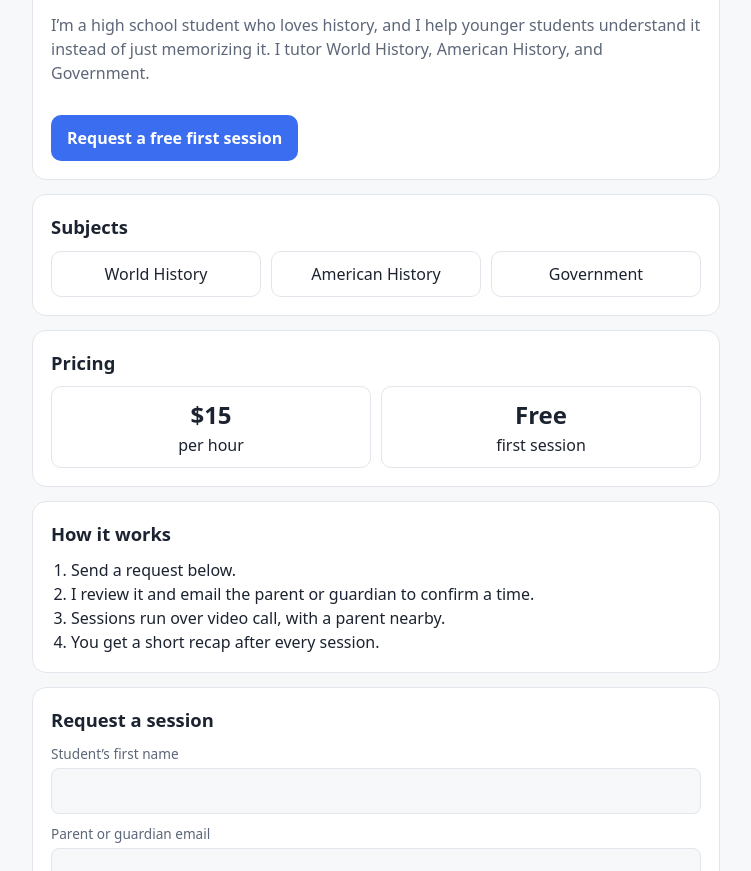
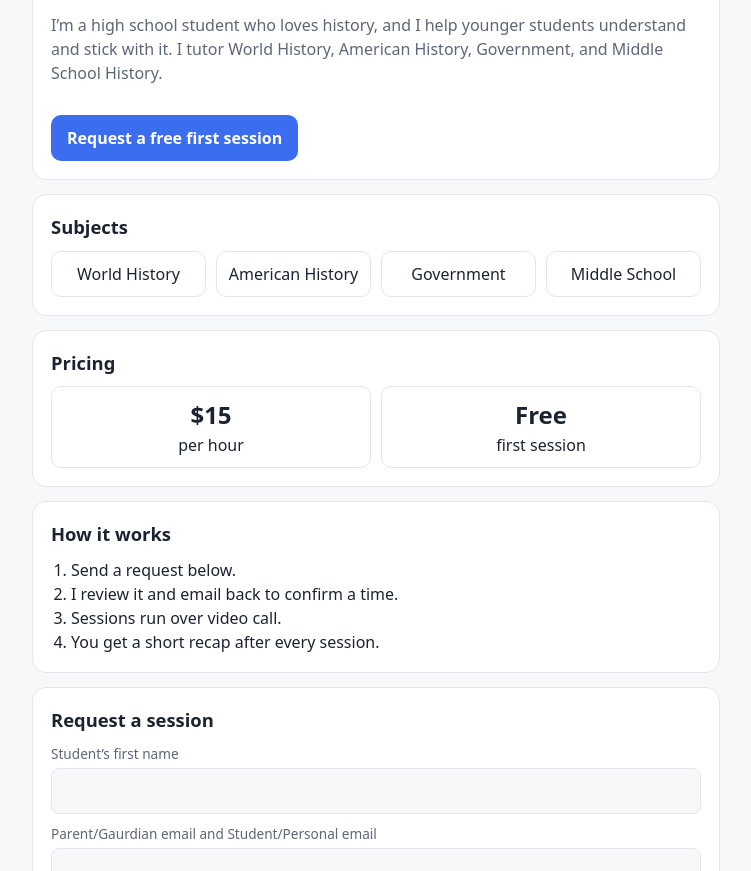
Before and after one commit to nosyarG-Hist/Grayson-s-History-Tutoring, a plain HTML site: page index.html in a window 1280 px wide. Shown: the part 81-952 px from the top of the page, without its empty margins (264-1015 px from the left). Drawn offline with nearby package versions, Linux system fonts and the light colour scheme.

Commit message:
Update index.html

```diff
--- a/index.html
+++ b/index.html
@@ -3,7 +3,7 @@
 <head>
 <meta charset="utf-8">
 <meta name="viewport" content="width=device-width, initial-scale=1">
-<title>Grayson’s History Tutoring</title>
+<title>Grayson's History Tutoring</title>
 <style>
 :root{--bg:#f7f8fa;--card:#fff;--text:#1c2330;--muted:#5d6778;--line:#e2e6ec;--accent:#3b6df0;--accent-t:#fff;--ok:#1d8a4e;--bad:#c0392b}
 @media (prefers-color-scheme:dark){:root{--bg:#10141c;--card:#181e29;--text:#e8ecf3;--muted:#9aa5b8;--line:#2a3242;--accent:#6c93ff;--accent-t:#0b1020;--ok:#4cc27f;--bad:#ff7b6b}}
@@ -48,12 +48,12 @@ input,select,textarea{width:100%;padding:10px;border:1px solid var(--line);borde
 <div class="card"><h2>How it works</h2>
 <ol style="margin:0;padding-left:20px">
 <li>Send a request below.</li>
-<li>I review it and email the parent or guardian to confirm a time.</li>
-<li>Sessions run over video call, with a parent nearby.</li>
+<li>I review it and email back to confirm a time.</li>
+<li>Sessions run over video call.</li>
 <li>You get a short recap after every session.</li></ol></div>
 <div class="card" id="book"><h2>Request a session</h2>
 <label>Student’s first name</label><input id="bStudent" maxlength="60">
-<label>Parent or guardian email</label><input id="bEmail" type="email" maxlength="120">
+<label>Parent/Gaurdian email and Student/Personal email</label><input id="bEmail" type="email" maxlength="120">
 <label>Subject</label><select id="bSubject"></select>
 <label>Grade</label><input id="bGrade" maxlength="20" placeholder="e.g. 7th">
 <label>Days and times that work</label><textarea id="bTimes" rows="2" maxlength="300"></textarea>
@@ -98,8 +98,8 @@ input,select,textarea{width:100%;padding:10px;border:1px solid var(--line);borde
 // ===== EDIT THESE =====
 var CFG={
   name:"Grayson’s History Tutoring",
-  bio:"I’m a high school student who loves history, and I help younger students understand it instead of just memorizing it. I tutor World History, American History, and Government.",
-  subjects:["World History","American History","Government"],
+  bio:"I’m a high school student who loves history, and I help younger students understand and stick with it. I tutor World History, American History, Government, and Middle School History.",
+  subjects:["World History","American History","Government","Middle School"],
   rate:15,
   SUPABASE_URL:"https://lmvjbvnxptnwzgvitlhh.supabase.co",
   SUPABASE_KEY:"sb_publishable_mgBpI4t4tJseZymln2UU8Q_EyustP2z"
```
